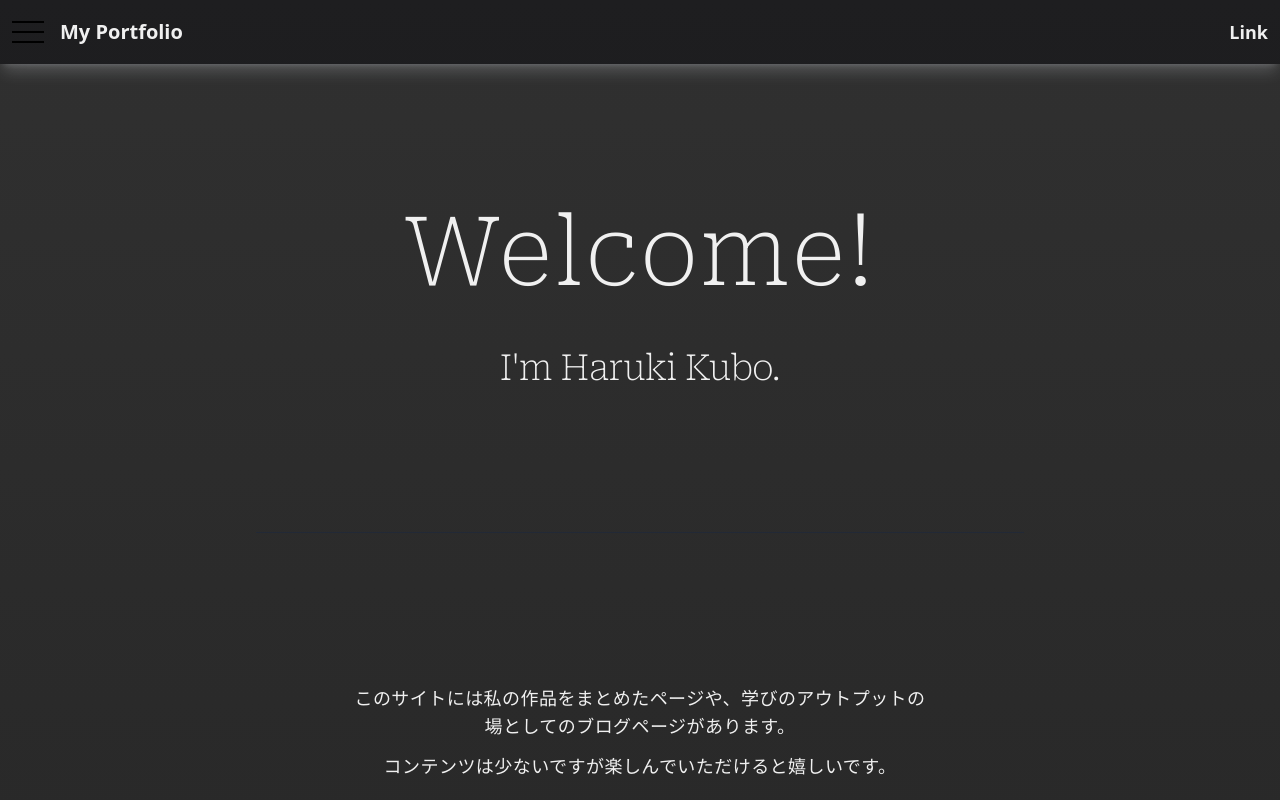
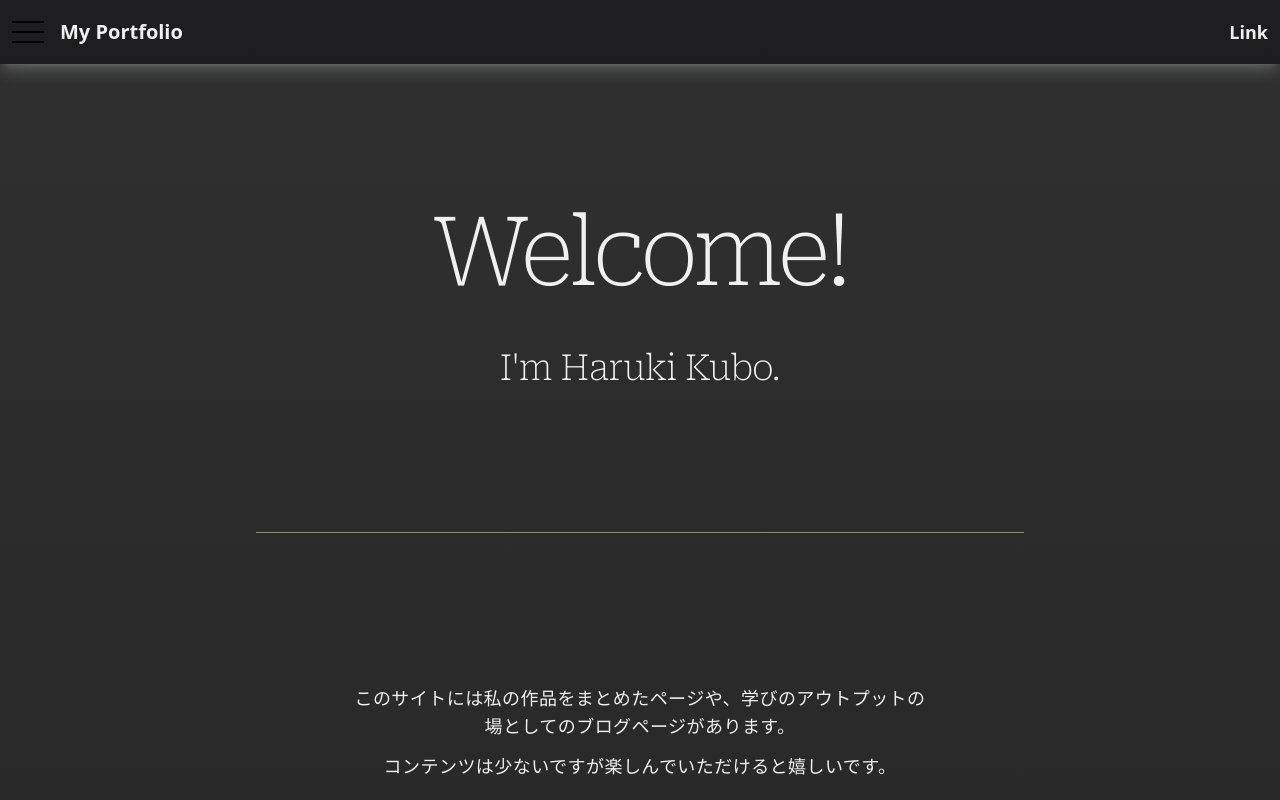
Before and after one commit to haruki26/react-next-portfolio, a Next.js app: page / in a window 1280 px wide. Shown: the top 800 px of the page. Built offline with nearby package versions, Linux system fonts and the light colour scheme.

Commit message:
ページトップをheroコンポーネントに切り出し

```diff
--- a/src/app/page.tsx
+++ b/src/app/page.tsx
@@ -10,6 +10,7 @@ import Card from "@/components/Card";
 import SectionTitle from "@/components/SectionTitle";
 import IconAndStr from "@/components/IconAndStr";
 import Button from "@/components/Button";
+import Hero from "@/components/Hero";
 
 
 const Page: React.FC = () => {
@@ -19,15 +20,7 @@ const Page: React.FC = () => {
             <div className={clsx([
                 "w-full h-fit flex px-4 py-8 flex-col gap-10 items-center",
             ])}>
-                <div className={clsx([
-                    "text-center pt-10 pb-12 w-full flex flex-col gap-3 items-center font-roboto font-light tracking-tighter",
-                    "after:block after:mt-10 after:mx-auto after:h-px after:w-full after:bg-slate-800/70",
-                    "after:animate-scale-in-center after:max-w-screen-md",
-                    "sm:pt-24 sm:pb-28 sm:gap-12 sm:after:mt-24",
-                ])}>
-                    <h1 className="text-5xl tracking-wide sm:text-8xl">Welcome!</h1>
-                    <p className="text-xl animate-fade-in-bottom sm:text-4xl">I&apos;m Haruki Kubo.</p>
-                </div>
+                <Hero title="Welcome!" subTitle="I'm Haruki Kubo." />
                 <div className={clsx([
                     "flex flex-col gap-3 max-w-screen-sm",
                     "text-lg text-center font-mplus font-normal tracking-wide",
--- /dev/null
+++ b/src/components/Hero/index.tsx
@@ -0,0 +1,27 @@
+import { cn } from "@/libs/utils";
+
+type Props = {
+    title: string;
+    subTitle: string;
+}
+
+const Hero: React.FC<Props> = ({ title, subTitle }) => {
+    return (
+        <div className={cn(
+            "text-center pt-10 pb-12 w-full flex flex-col gap-7 items-center font-roboto font-light tracking-tighter",
+            "after:block after:mt-12 after:mx-auto after:h-px after:w-full after:bg-slate-800/70",
+            "after:animate-scale-in-center after:max-w-screen-md",
+            "sm:pt-24 sm:pb-28 sm:gap-12 sm:after:mt-24",
+            "dark:after:bg-yellow-200/50",
+        )}>
+            <h1 className="text-5xl tracking-tighter sm:text-8xl">
+                {title}
+            </h1>
+            <p className="text-xl animate-fade-in-bottom sm:text-4xl">
+                {subTitle}
+            </p>
+        </div>
+    );
+}
+
+export default Hero;
```
